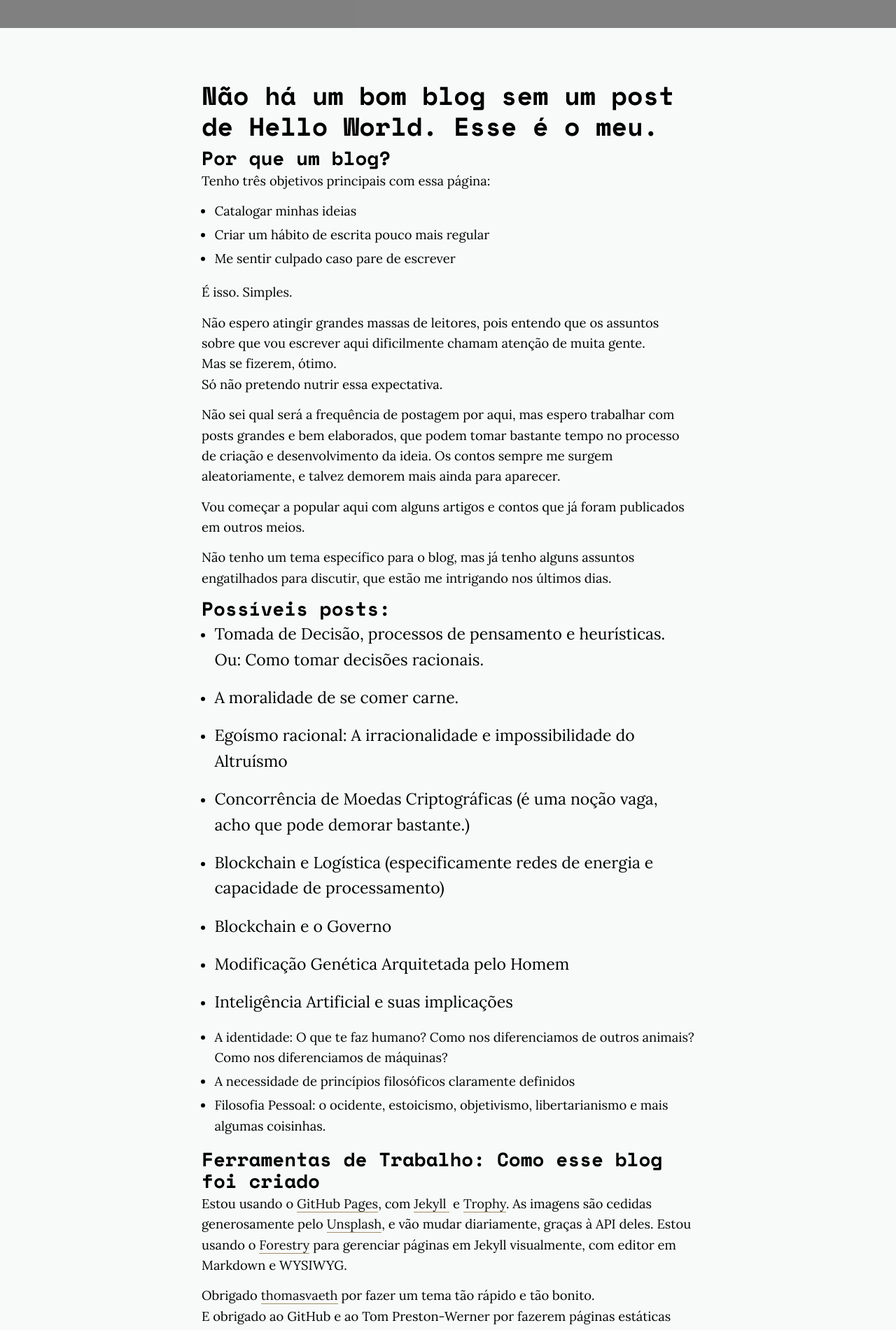
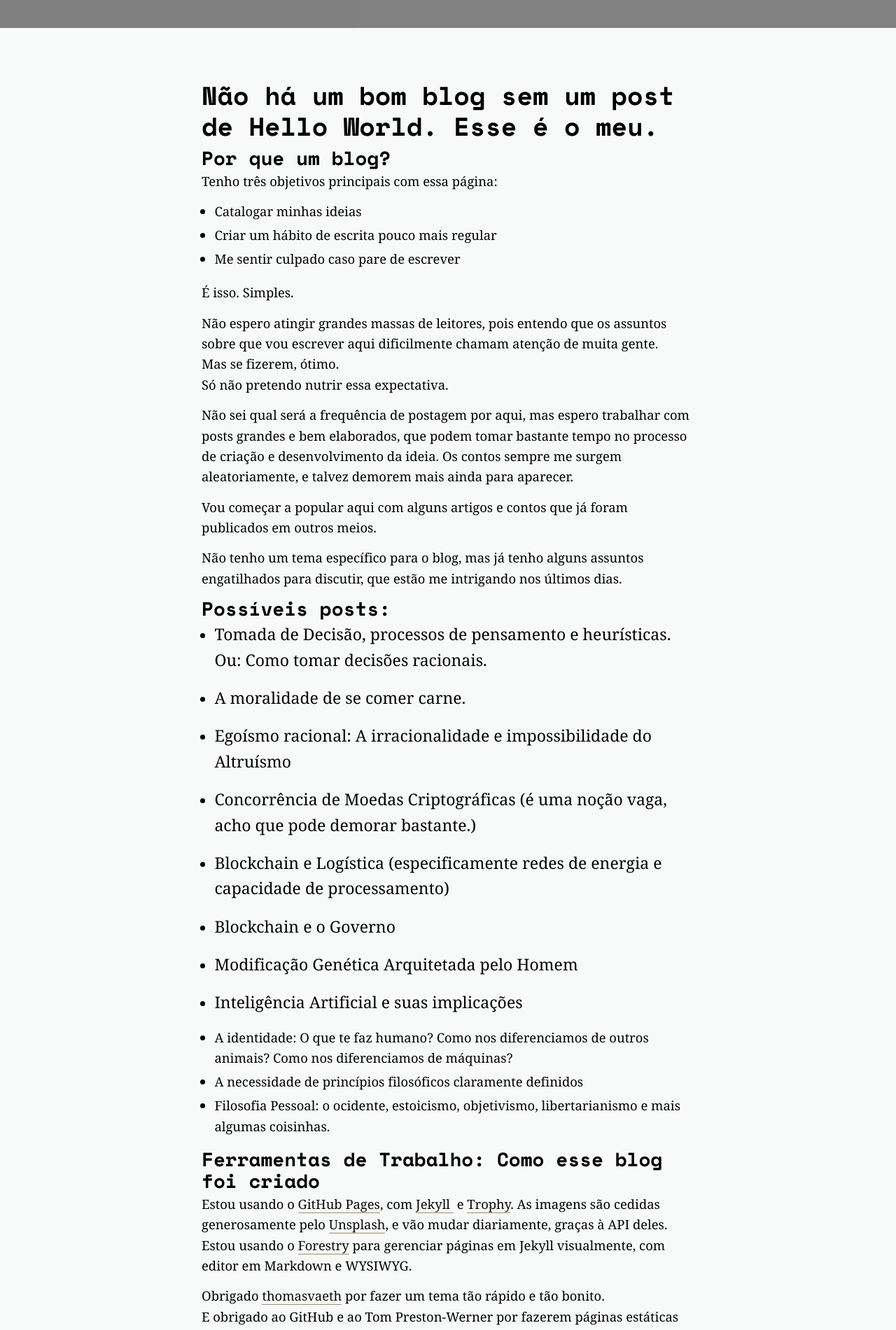
Before and after one commit to g-adamante/g-adamante.github.io, a Jekyll site: the page built from _posts/2016-09-07-craft-beer.markdown, in a window 1280 px wide. Shown: the part 604-2505 px from the top of the page at 70% size. Built offline with Jekyll 4.4.1, drawn with Linux system fonts in a browser that asks for light colours; nearby versions of some CDN libraries; grey boxes are pictures that could not be loaded.

Commit message:
Amp and font change

```diff
--- a/_includes/head.html
+++ b/_includes/head.html
@@ -43,4 +43,8 @@
     </script>
   {% endif %}
 
+    {% if page.path contains '_posts' %}
+  <link rel="amphtml" href="{{ page.id | prepend: '/YOURDIR' | prepend: site.baseurl | prepend: site.url }}">
+{% endif %}
+
 </head>
--- a/_sass/_base.scss
+++ b/_sass/_base.scss
@@ -3,7 +3,7 @@
  */
 $font-header: 'Space Mono', monospace;
 $font-body: 'Inconsolata', monospace;
-$font-post: 'Lora', serif;
+$font-post: 'Georgia', serif;
 
 $color-alpha: #9f8f68;
 $color-alpha--light: #f5f3ef;
```
